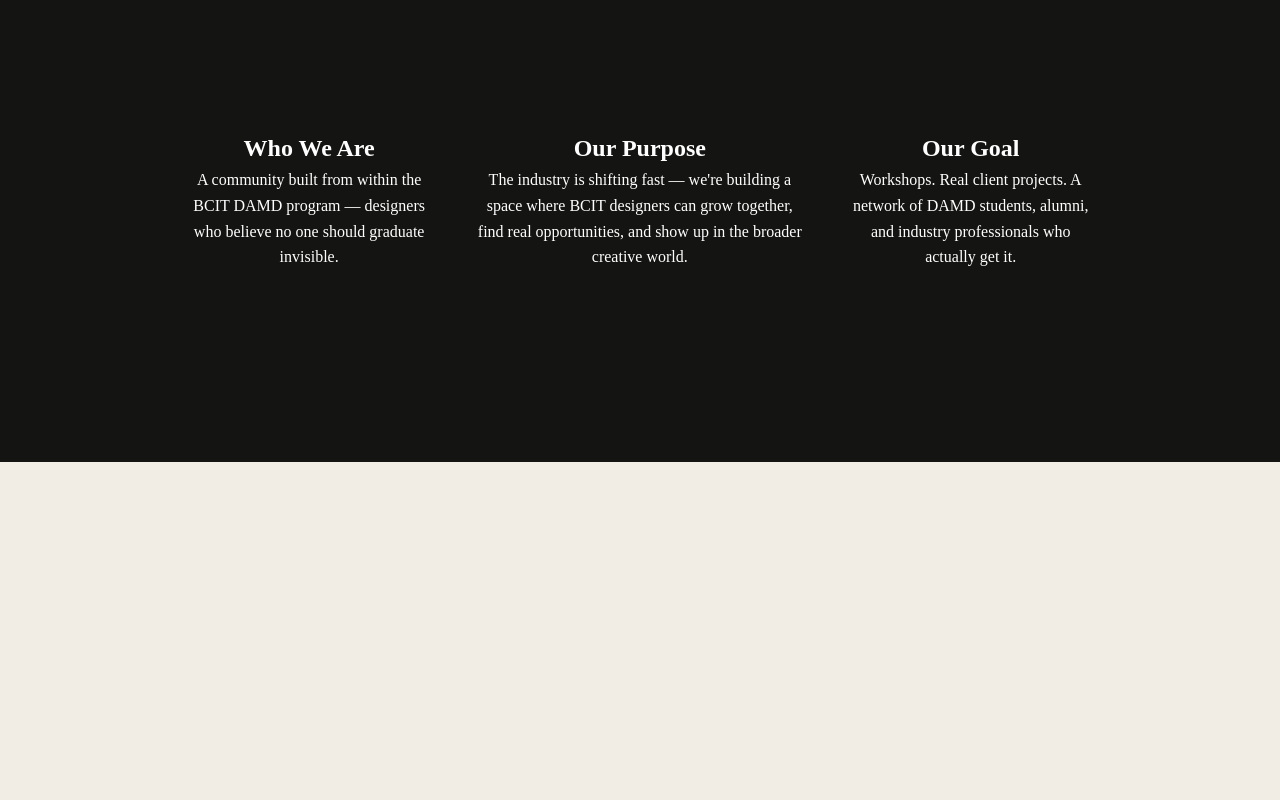
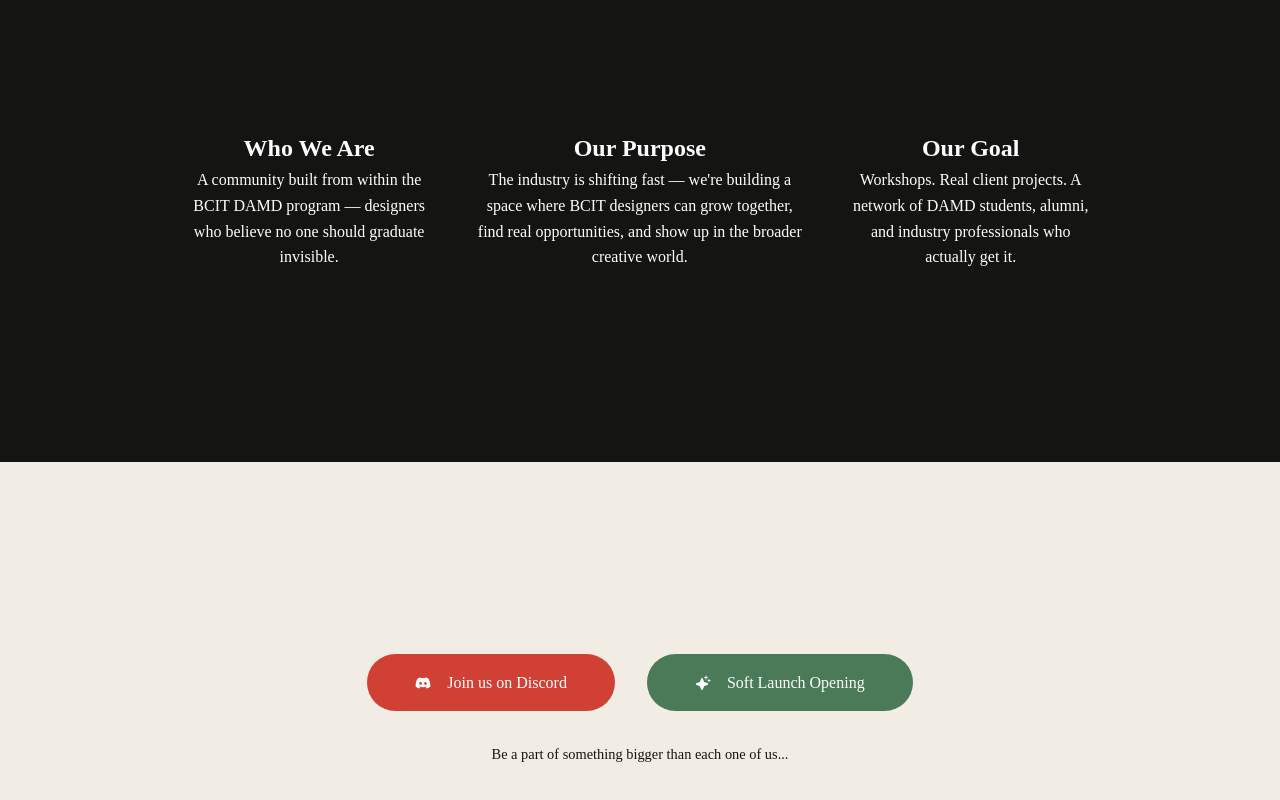
Before and after one commit to Creative-R00m/TheCreativeRoom_Club_Website, a React (Vite) app: page / in a window 1280 px wide. Shown: the part 863-1663 px from the top of the page. Before the commit the page ends 1325 px from the top, so only its background shows below. Built offline with nearby package versions, Linux system fonts and the light colour scheme; a web font is replaced by a local one.

Commit message:
feat: CTA section with icons

```diff
--- a/package.json
+++ b/package.json
@@ -11,7 +11,8 @@
   },
   "dependencies": {
     "react": "^19.2.7",
-    "react-dom": "^19.2.7"
+    "react-dom": "^19.2.7",
+    "react-icons": "^5.6.0"
   },
   "devDependencies": {
     "@eslint/js": "^10.0.1",
--- a/src/components/CTA/CTA.jsx
+++ b/src/components/CTA/CTA.jsx
@@ -1,3 +1,23 @@
+import styles from "./CTA.module.css";
+import { FaDiscord } from "react-icons/fa";
+import { PiSparkleFill } from "react-icons/pi";
+
 export default function CTA() {
-  return <div></div>;
+  return (
+    <section className={styles.cta}>
+      <div className={styles.buttons}>
+        <a href='#' className={`${styles.button} ${styles.discord}`}>
+          <FaDiscord />
+          Join us on Discord
+        </a>
+        <a href='#' className={`${styles.button} ${styles.launch}`}>
+          <PiSparkleFill />
+          Soft Launch Opening
+        </a>
+      </div>
+      <p className={styles.tagline}>
+        Be a part of something bigger than each one of us...
+      </p>
+    </section>
+  );
 }
--- a/src/components/CTA/CTA.module.css
+++ b/src/components/CTA/CTA.module.css
@@ -0,0 +1,41 @@
+.cta {
+  background-color: var(--cream);
+  display: flex;
+  flex-direction: column;
+  align-items: center;
+  justify-content: center;
+  padding-top: var(--space-24);
+  padding-bottom: var(--space-24);
+  gap: var(--space-4);
+}
+
+.buttons {
+  display: flex;
+  flex-direction: row;
+  gap: var(--space-4);
+}
+
+.button {
+  display: inline-flex;
+  align-items: center;
+  gap: var(--space-2);
+  padding: var(--space-2) var(--space-6);
+  border-radius: 100px;
+  font-family: var(--font-body);
+  font-size: 1rem;
+  color: white;
+  cursor: pointer;
+}
+
+.discord {
+  background-color: var(--red);
+}
+
+.launch {
+  background-color: var(--forest);
+}
+
+.tagline {
+  font-size: 0.9rem;
+  color: var(--ink);
+}
```
Also changed, not shown: 1 other file (tests, documents, lock files or other folders).
